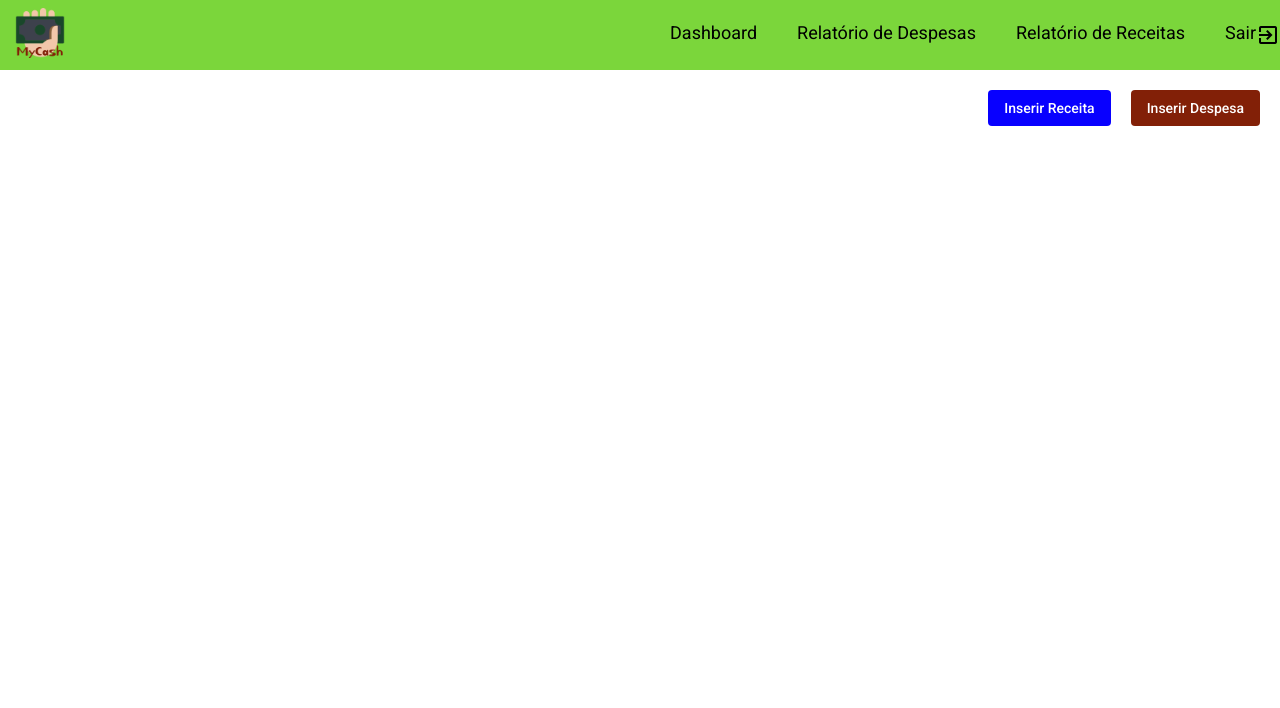
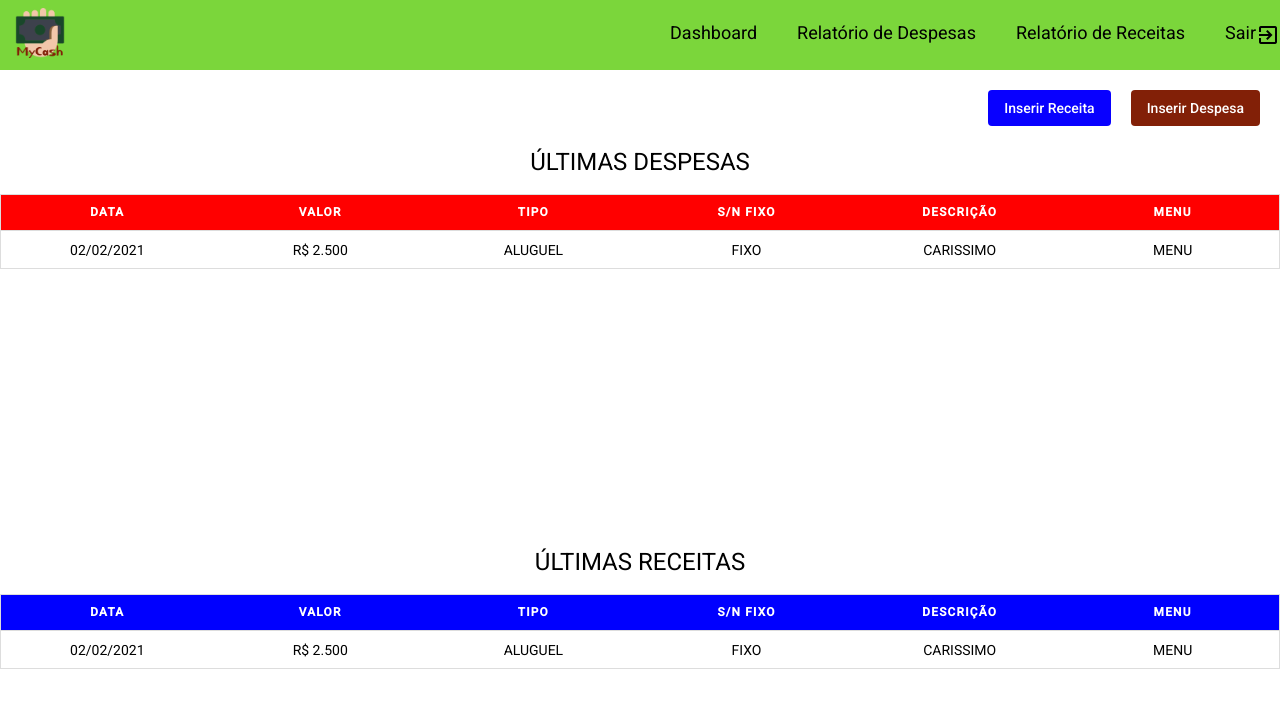
Before and after one commit to leonardolluzti/mycash, an Angular app: page /dashboard in a window 1280 px wide. Shown: the top 708 px of the page. Built offline with nearby package versions, Linux system fonts and the light colour scheme; sample sign-in values are in the browser's storage.

Commit message:
Dashboard Atualizado!

```diff
--- a/src/app/dashboard/dashboard/dashboard.component.html
+++ b/src/app/dashboard/dashboard/dashboard.component.html
@@ -5,3 +5,60 @@
         <button mat-flat-button class="button-despesa">Inserir Despesa</button>
     </div>
 </section>
+<!-- Section Com últimas Despesas-->
+    <div class="container_despesas">
+        <div class="container_title"><h1>ÚLTIMAS DESPESAS</h1></div>
+        <table>
+            <thead>
+                <tr>
+                    <th>DATA</th>
+                    <th>VALOR</th>
+                    <th>TIPO</th>
+                    <th>S/N FIXO</th>
+                    <th>DESCRIÇÃO</th>
+                    <th>MENU</th>
+                </tr>
+            </thead>
+            <tbody>
+                <tr>
+                    <td>02/02/2021</td>
+                    <td>R$ 2.500</td>
+                    <td>ALUGUEL</td>
+                    <td>FIXO</td>
+                    <td>CARISSIMO</td>
+                    <td>MENU</td>
+                </tr>
+            </tbody>
+        </table>
+    </div>
+<section>
+
+</section>
+<!-- Section Com últimas Receitas-->
+<section>
+    <div class="container_receitas">
+        <div class="container_title"><h1>ÚLTIMAS RECEITAS</h1></div>
+        <table>
+            <thead>
+                <tr>
+                    <th>DATA</th>
+                    <th>VALOR</th>
+                    <th>TIPO</th>
+                    <th>S/N FIXO</th>
+                    <th>DESCRIÇÃO</th>
+                    <th>MENU</th>
+                </tr>
+            </thead>
+            <tbody>
+                <tr>
+                    <td>02/02/2021</td>
+                    <td>R$ 2.500</td>
+                    <td>ALUGUEL</td>
+                    <td>FIXO</td>
+                    <td>CARISSIMO</td>
+                    <td>MENU</td>
+                </tr>
+            </tbody>
+        </table>
+    </div>
+</section>
--- a/src/app/dashboard/dashboard/dashboard.component.scss
+++ b/src/app/dashboard/dashboard/dashboard.component.scss
@@ -14,3 +14,77 @@
     background-color: #822007;
     color: white;
 }
+.container_despesas{
+    height: 50vh;
+    width: 100%;
+    overflow-y: scroll;
+
+    table{
+        border: 1px solid #ccc;
+        border-collapse: collapse;
+        margin: 0;
+        padding: 0;
+        width: 100%;
+        table-layout: fixed;
+    }
+
+    table tr{
+        border: 1px solid #ddd;
+    }
+
+    table th, table td{
+        padding: .625em;
+        text-align: center;
+    }
+    table th{
+        font-size: .85em;
+        letter-spacing: .1em;
+        text-transform: uppercase;
+    }
+    table td{
+        text-transform: uppercase;
+    }
+    thead tr{
+        background: red;
+        color: #fff;
+    }
+}
+.container_receitas{
+    height: 50vh;
+    width: 100%;
+    overflow-y: scroll;
+
+    table{
+        border: 1px solid #ccc;
+        border-collapse: collapse;
+        margin: 0;
+        padding: 0;
+        width: 100%;
+        table-layout: fixed;
+    }
+
+    table tr{
+        border: 1px solid #ddd;
+    }
+
+    table th, table td{
+        padding: .625em;
+        text-align: center;
+    }
+    table th{
+        font-size: .85em;
+        letter-spacing: .1em;
+        text-transform: uppercase;
+    }
+    table td{
+        text-transform: uppercase;
+    }
+    thead tr{
+        background: blue;
+        color: #fff;
+    }
+}
+.container_title{
+    display: flex;
+    justify-content: center;
+}
```
